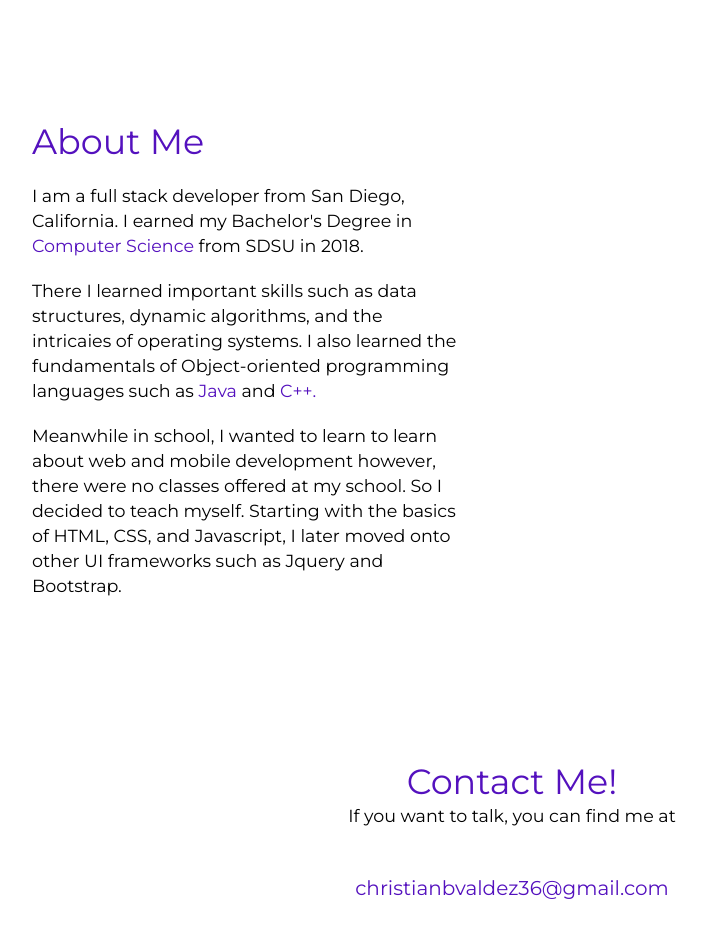
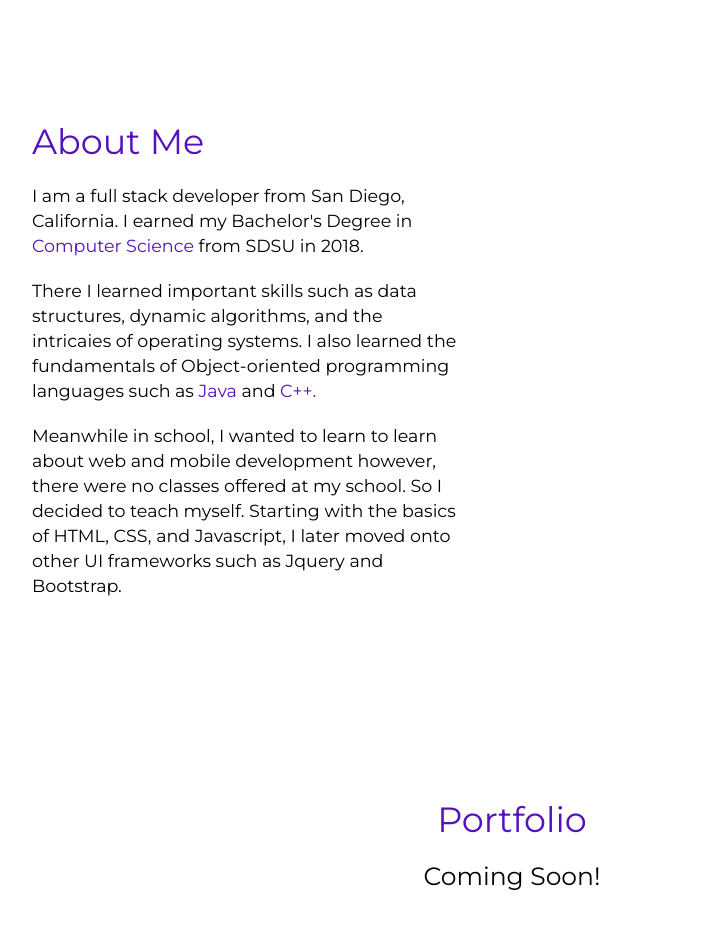
Before and after one commit to unChartedZone/unChartedZone.github.io, a Vue app: page / in a window 1280 px wide. Shown: the part 680-1632 px from the top of the page, without its empty margins (128-834 px from the left). Built offline with nearby package versions, Linux system fonts and the light colour scheme.

Commit message:
- added portfolio coming soon message - updated about description

```diff
--- a/src/App.vue
+++ b/src/App.vue
@@ -3,7 +3,7 @@
 	  <Header />
 	  <Home />
 	  <About />
-	  <!-- <Portfolio /> -->
+	  <Portfolio />
 	  <Contact />
   </div>
 </template>
--- a/src/components/About.vue
+++ b/src/components/About.vue
@@ -39,7 +39,7 @@ export default {
 
 <style lang="scss" scoped>
 .about {
-	height: 80vh;
+	margin: 0 auto 20rem;
 
 	&-text {
 		width: 45%;
--- a/src/components/Contact.vue
+++ b/src/components/Contact.vue
@@ -5,7 +5,7 @@
 
 			<h1 class="header-secondary">Contact Me!</h1>
 			<p class="paragraph">If you want to talk, you can find me at</p>
-			<a href="#" class="email my-2">christianbvaldez36@gmail.com</a>
+			<a href="mailto:me@chrisvaldez.dev" class="email my-2">me@chrisvaldez.dev</a>
 
 			<div class="contact-links my-1 d-flex justify-center">
 				<a
--- a/src/components/Portfolio.vue
+++ b/src/components/Portfolio.vue
@@ -1,7 +1,15 @@
 <template>
 	<section class="portfolio-section">
 		<div class="container">
-			<h1 class="header-primary">Portfolio</h1>
+			<h2 class="header-secondary">Portfolio</h2>
+			<h3 class="header-tertiary my-1">Coming Soon!</h3>
 		</div>
 	</section>
 </template>
+
+<style lang="scss" scoped>
+	.container {
+		text-align: center;
+		margin: 0 auto 20rem;
+	}
+</style>
```
Lines whose indentation alone changed are shown as unchanged.
